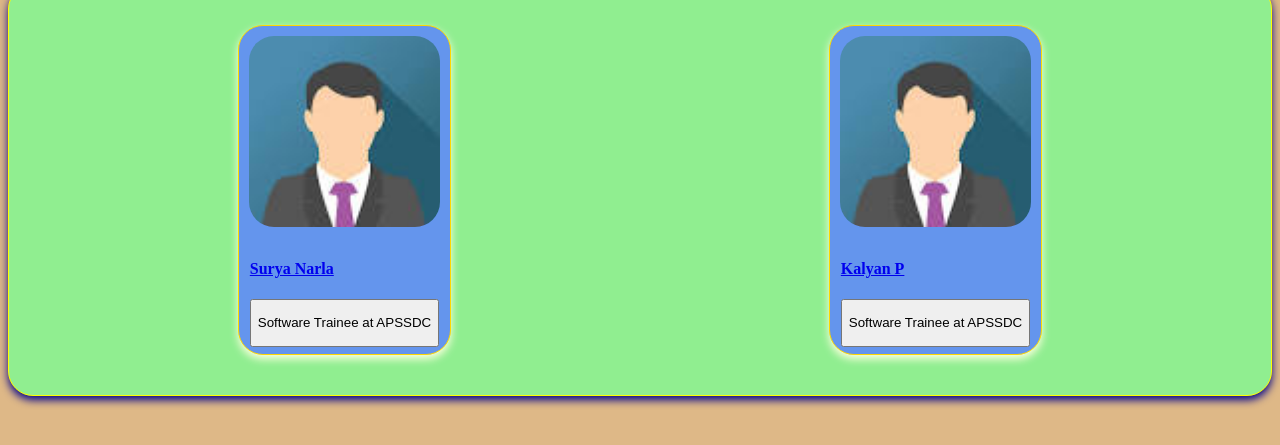
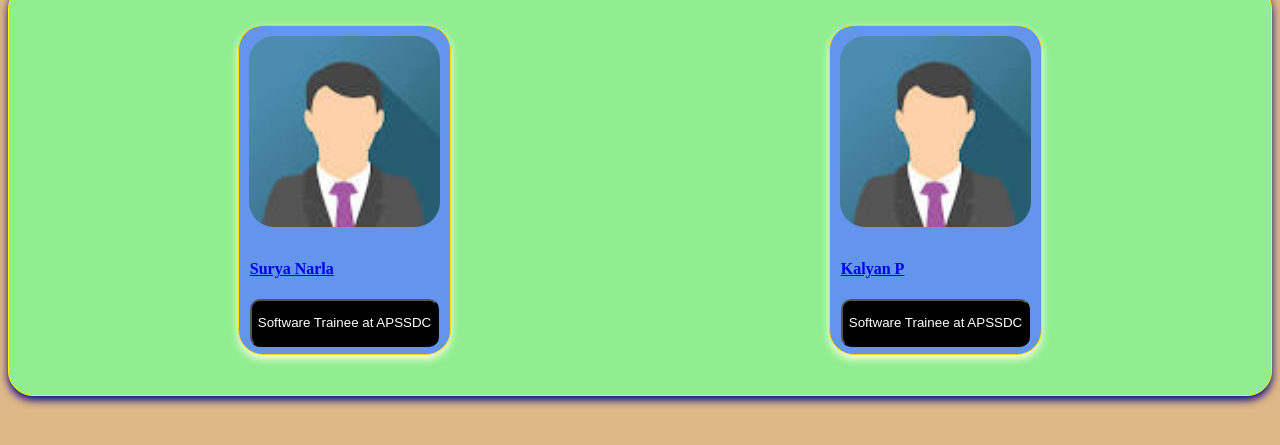
Before and after one commit to KalyanPaladugu/Resumebuilder, a plain HTML site: page index.html in a window 1280 px wide. Shown: the part 81-526 px from the top of the page. Drawn offline with Linux system fonts and the light colour scheme.

Commit message:
Update resumeex.css

```diff
--- a/resumeex.css
+++ b/resumeex.css
@@ -187,7 +187,7 @@ body{
  float: right;
 
 }
-button{
+
 button{
 background-color: black;
 color: white;
```
Lines whose indentation alone changed are shown as unchanged.
